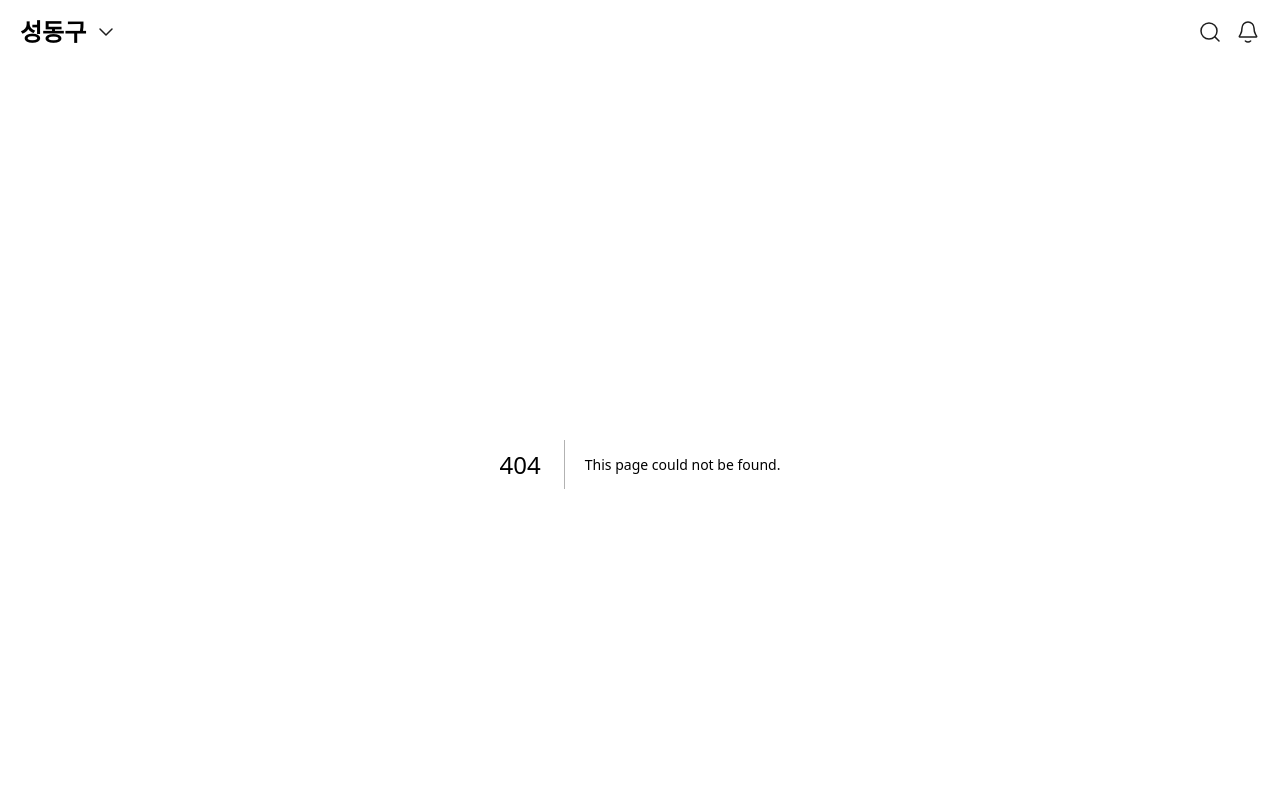
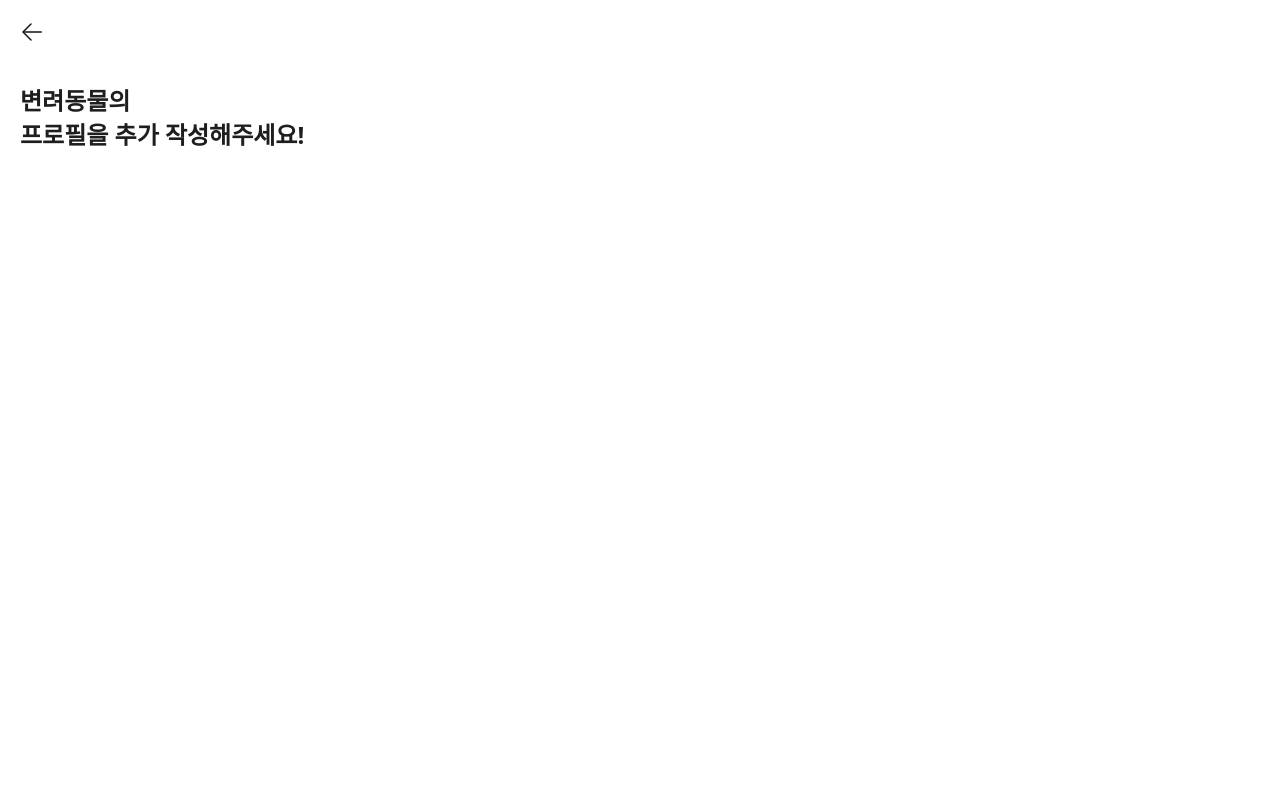
Before and after one commit to heum-jh/web-starter, a Next.js app: page /add-pet in a window 1280 px wide. Before the commit this address had no page. Shown: the top 800 px of the page. Built offline with nearby package versions, Linux system fonts and the light colour scheme.

Commit message:
feat: add-pet 페이지 추가

```diff
--- /dev/null
+++ b/src/pages/add-pet/index.tsx
@@ -0,0 +1,24 @@
+import { NextPageWithLayout } from "../_app";
+
+const AddPetPage: NextPageWithLayout = () => {
+  const petLists = Array.from({ length: 4 });
+  //   특수문자 X
+  // 최대 8글자
+  // 생년월일 유효성검사까지
+  return (
+    <div className="px-5">
+      <div className="mt-5 text-[1.5rem]/[2.125rem] font-bold text-[#1e1e1e]">
+        변려동물의
+        <br /> 프로필을 추가 작성해주세요!
+      </div>
+      <div>
+        {petLists.map((item, index) => {
+          return <div key={index}></div>;
+        })}
+      </div>
+    </div>
+  );
+};
+
+export default AddPetPage;
+AddPetPage.type = "detail";
```
